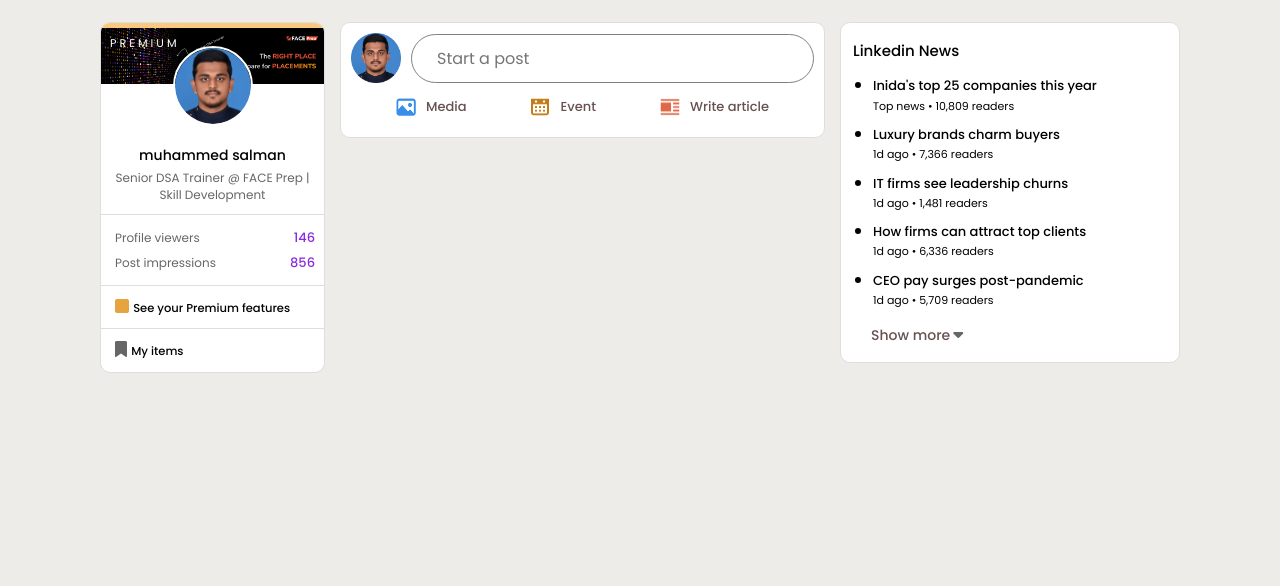
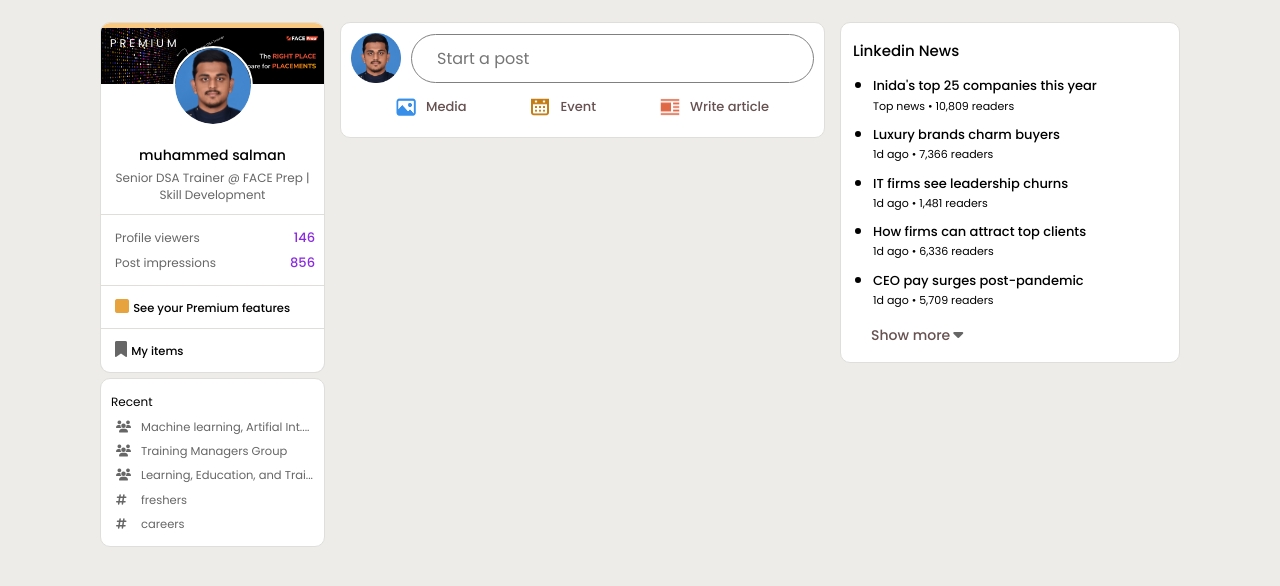
Before and after one commit to MuhammedSalman-Trainer/LinkedinClone, a plain HTML site: page index.html in a window 1280 px wide. Shown: the part 70-656 px from the top of the page. Drawn offline with Linux system fonts and the light colour scheme.

Commit message:
update24-4

```diff
--- a/index.html
+++ b/index.html
@@ -86,6 +86,7 @@
         </div>
     </nav>
     <section class="body-container">
+        <section class="body-left">
             <section class="left-top">
                 <div class="colored-padding"></div>
                 <div class="profile left-top-elt">
@@ -116,6 +117,17 @@
                     <h>My items</h>
                 </div>
 
+            </section>
+            <section class="others">
+                <div class="recent">
+                    <h3>Recent</h3>
+                    <p><i class="fa-solid fa-users"></i>Machine learning, Artifial Int....</p>
+                    <p><i class="fa-solid fa-users"></i>Training Managers Group</p>
+                    <p><i class="fa-solid fa-users"></i>Learning, Education, and Trai...</p>
+                    <p><i class="fa-solid fa-hashtag"></i>freshers</p>
+                    <p><i class="fa-solid fa-hashtag"></i>careers</p>
+                </div>
+            </section>
         </section>
         <section class="middle">
             <section class="post">
--- a/styles.css
+++ b/styles.css
@@ -201,13 +201,20 @@ nav .wrapper {
 /* left top styles
 ---------------------------------------------------------------- */
 
+.body-left{
+  margin-top: 2.5rem;
+  margin-left: 10rem;
+  display: grid;
+  height: fit-content;
+  grid-auto-rows: auto;
+  gap:5px;
+}
+
 .left-top {
   height: fit-content;
   border: 1px solid #dfdeda;
   background-color: #dfdeda;
   border-radius: 10px;
-  margin-top: 2.5rem;
-  margin-left: 10rem;
   display: grid;
   grid-auto-rows: auto;
   gap: 1px;
@@ -326,6 +333,48 @@ nav .wrapper {
 }
 .fa-square {
   color: #e7a33e;
+}
+
+.others{
+  height: fit-content;
+  border: 1px solid #dfdeda;
+  background-color: white;
+  border-radius: 10px;
+  display: grid;
+  grid-auto-rows: auto;
+  gap: 5px;
+  text-align: left;
+  overflow: hidden;
+  align-items: center;
+}
+.others h3{
+  padding-left: 10px;
+  margin-top :15px;
+  padding-bottom: 5px;;
+  font-size: 12px;
+  font-weight: 400;
+}
+.fa-users{
+  padding-right:10px;
+  font-size: 12px;
+}
+.fa-hashtag{
+  padding-right:10px;
+  font-size: 12px;
+  width:25px;
+}
+
+.others p{
+
+  color: #666666;
+  padding-top:4px;
+  padding-left: 15px;
+  padding-right:10px;
+  padding-bottom:4px;
+  font-size: 11.5px;
+}
+.recent{
+  margin-bottom:10px;
 }
 
 /*middle style
```
Lines whose indentation alone changed are shown as unchanged.
